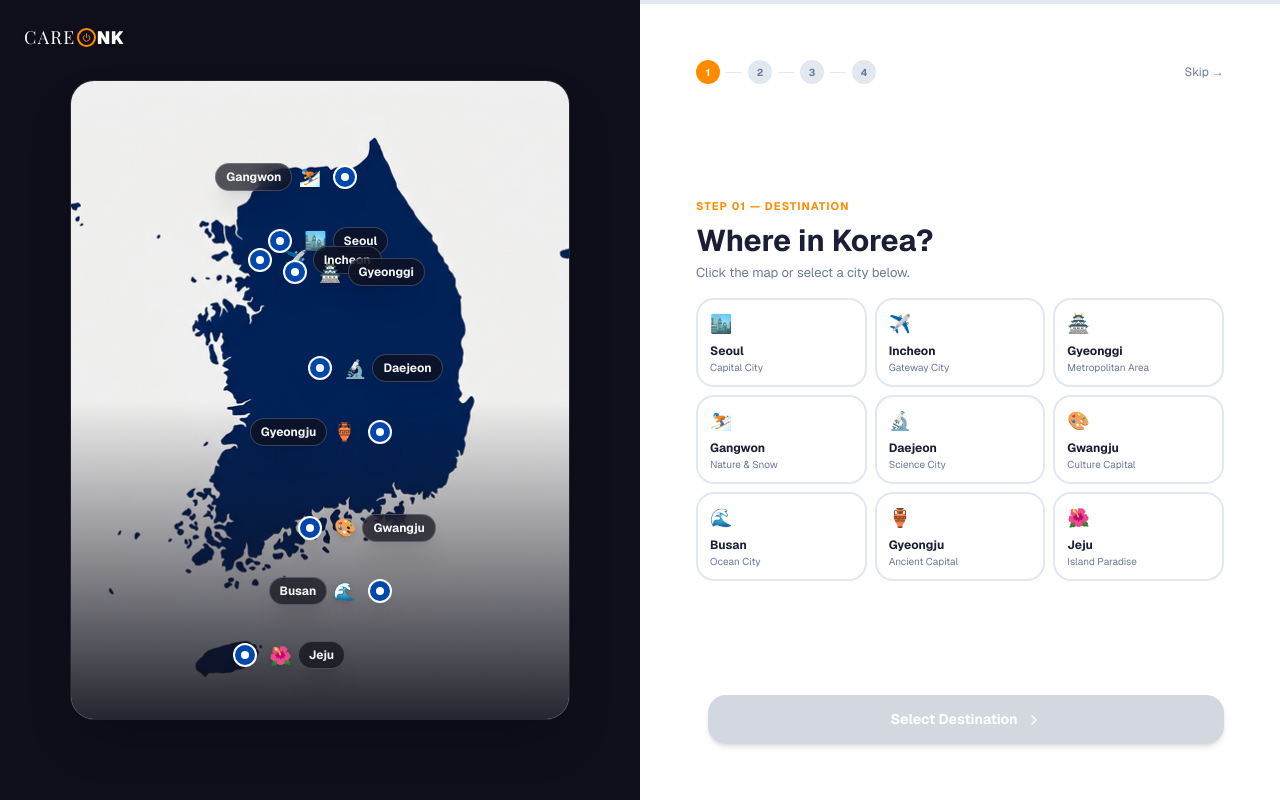
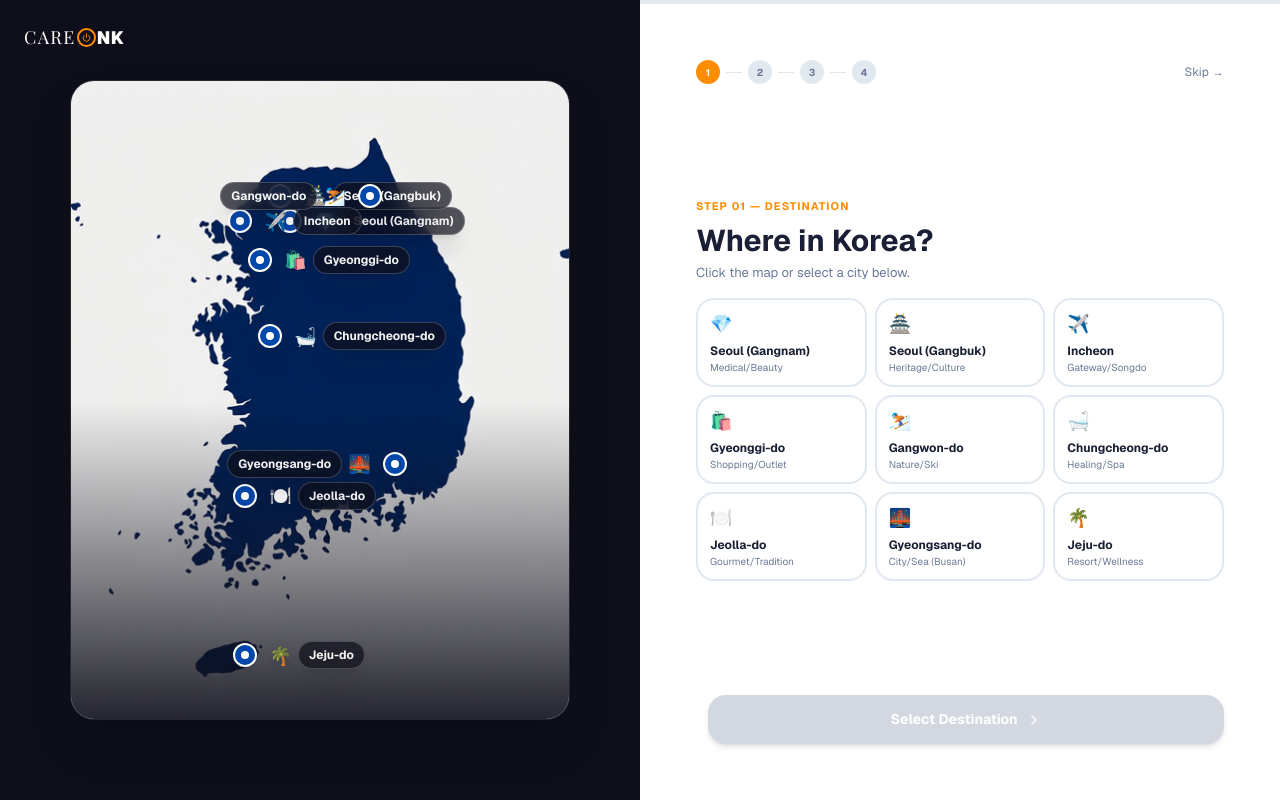
Before and after one commit to hanseo8/careonk, a Next.js app: page /get-started in a window 1280 px wide. Built offline with nearby package versions, Linux system fonts and the light colour scheme.

Commit message:
feat: redesign map UI with custom 9-province data frosted glass background and glowing pulse animations

```diff
--- a/components/onboarding/onboarding-flow.tsx
+++ b/components/onboarding/onboarding-flow.tsx
@@ -13,17 +13,17 @@ import {
 // of the map markers on the newly generated illustration map.
 
 // ─── Cities ──────────────────────────────────────────────────────────────────
-// Fixed static coordinates explicitly matching the custom illustration map
+// 9-Province Regions (Based on user request)
 const regions = [
-    { id: "seoul", name: "Seoul", sub: "Capital City", emoji: "🏙️", available: 24, theme: "Medical, Shopping, Culture", x: 42, y: 25 },
-    { id: "incheon", name: "Incheon", sub: "Gateway City", emoji: "✈️", available: 8, theme: "Airport, K-Pop, Chinatown", x: 38, y: 28 },
-    { id: "gyeonggi", name: "Gyeonggi", sub: "Metropolitan Area", emoji: "🏯", available: 12, theme: "Suwon, Nami Island, DMZ", x: 45, y: 30 },
-    { id: "gangwon", name: "Gangwon", sub: "Nature & Snow", emoji: "⛷️", available: 6, theme: "Ski Resorts, East Sea, Mountains", x: 55, y: 15 },
-    { id: "daejeon", name: "Daejeon", sub: "Science City", emoji: "🔬", available: 7, theme: "EXPO Science Park, Gyeryongsan, Spa", x: 50, y: 45 },
-    { id: "gwangju", name: "Gwangju", sub: "Culture Capital", emoji: "🎨", available: 5, theme: "Art Biennale, Mudeungsan, Local Cuisine", x: 48, y: 70 },
-    { id: "busan", name: "Busan", sub: "Ocean City", emoji: "🌊", available: 15, theme: "Haeundae Beach, Seafood, Night Market", x: 62, y: 80 },
-    { id: "gyeongju", name: "Gyeongju", sub: "Ancient Capital", emoji: "🏺", available: 8, theme: "Bulguksa, Cheomseongdae, Royal Tombs", x: 62, y: 55 },
-    { id: "jeju", name: "Jeju", sub: "Island Paradise", emoji: "🌺", available: 10, theme: "Beaches, Hallasan, Canola Flower Fields", x: 35, y: 90 },
+    { id: "seoul-gn", name: "Seoul (Gangnam)", sub: "Medical/Beauty", emoji: "💎", available: 124, theme: "Medical/Beauty", x: 44, y: 22 },
+    { id: "seoul-gb", name: "Seoul (Gangbuk)", sub: "Heritage/Culture", emoji: "🏯", available: 98, theme: "Heritage/Culture", x: 42, y: 18 },
+    { id: "incheon", name: "Incheon", sub: "Gateway/Songdo", emoji: "✈️", available: 85, theme: "Gateway/Songdo", x: 34, y: 22 },
+    { id: "gyeonggi", name: "Gyeonggi-do", sub: "Shopping/Outlet", emoji: "🛍️", available: 110, theme: "Shopping/Outlet (Siheung)", x: 38, y: 28 },
+    { id: "gangwon", name: "Gangwon-do", sub: "Nature/Ski", emoji: "⛷️", available: 72, theme: "Nature/Ski", x: 60, y: 18 },
+    { id: "chungcheong", name: "Chungcheong-do", sub: "Healing/Spa", emoji: "🛁", available: 65, theme: "Healing/Spa", x: 40, y: 40 },
+    { id: "jeolla", name: "Jeolla-do", sub: "Gourmet/Tradition", emoji: "🍽️", available: 92, theme: "Gourmet/Tradition", x: 35, y: 65 },
+    { id: "gyeongsang", name: "Gyeongsang-do", sub: "City/Sea (Busan)", emoji: "🌉", available: 105, theme: "City/Sea (Busan)", x: 65, y: 60 },
+    { id: "jeju", name: "Jeju-do", sub: "Resort/Wellness", emoji: "🌴", available: 88, theme: "Resort/Wellness", x: 35, y: 90 },
 ]
 
 const themes = [
```
